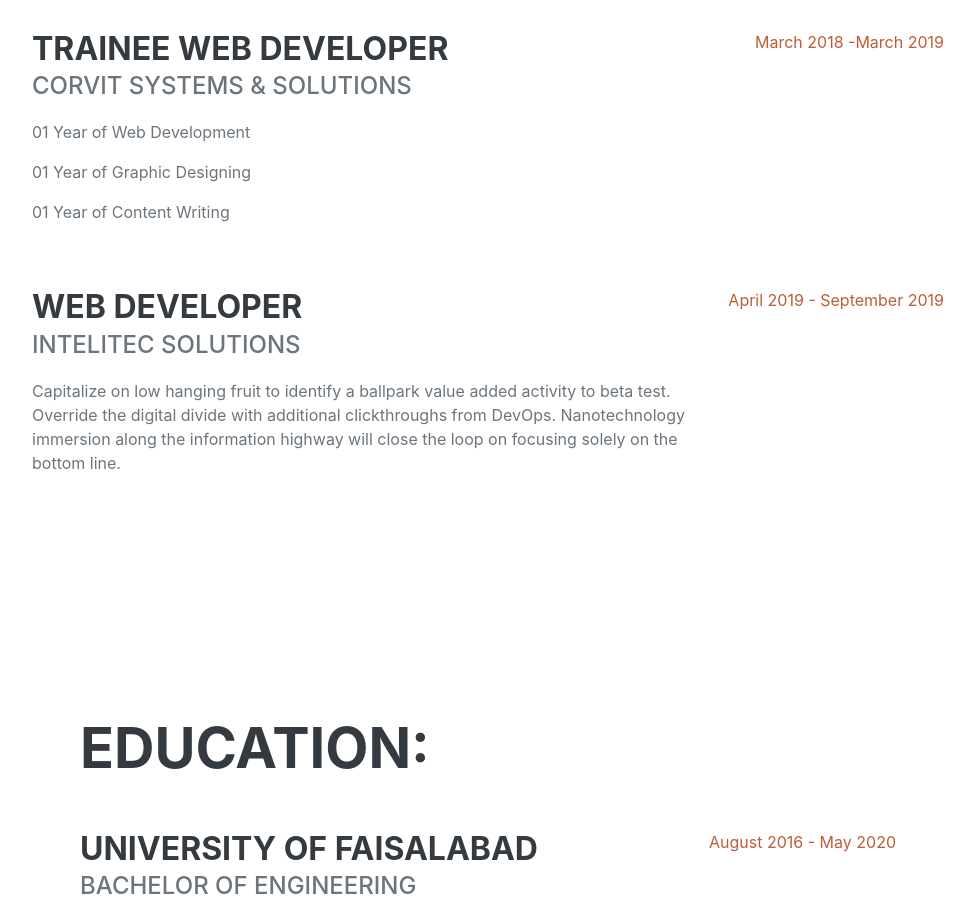
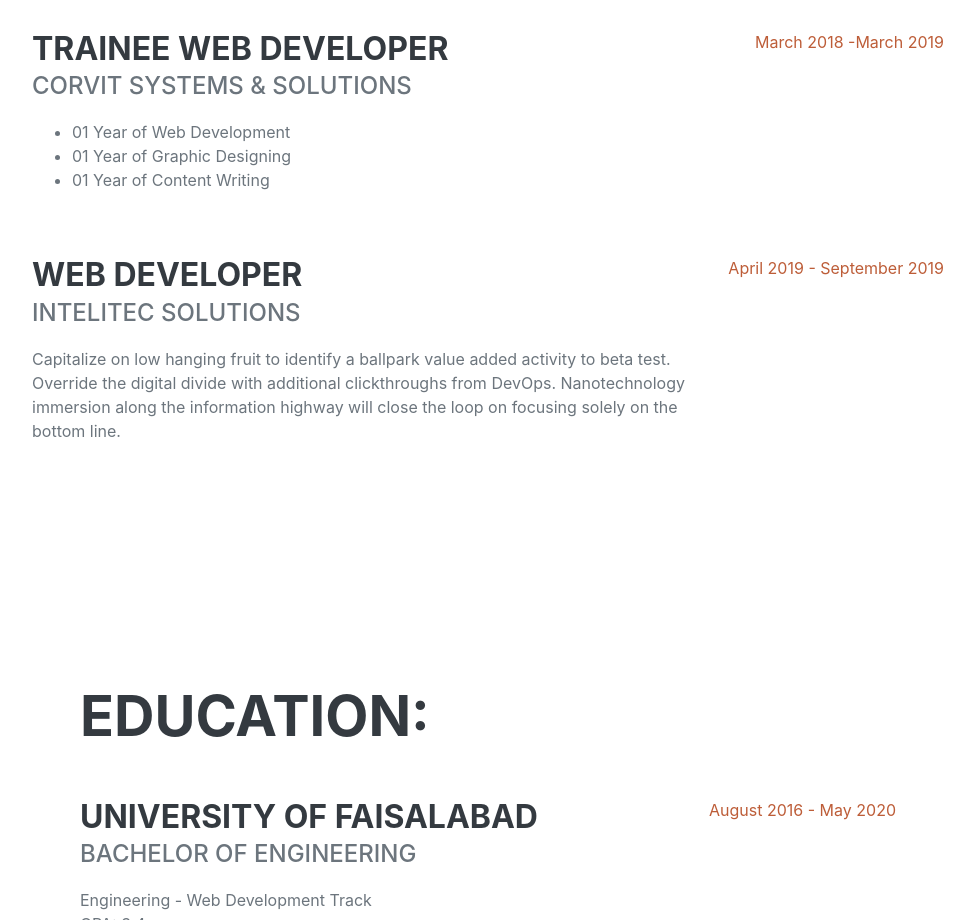
Before and after one commit to Akkas924/Akkas924.github.io, a plain HTML site: page index.html in a window 1280 px wide. Shown: the part 1540-2460 px from the top of the page, without its empty margins (288-1262 px from the left). Drawn offline with nearby package versions, Linux system fonts and the light colour scheme; a web font is replaced by a local one.

Commit message:
list items

```diff
--- a/index.html
+++ b/index.html
@@ -104,9 +104,13 @@
                         <div class="flex-grow-1">
                             <h3 class="mb-0">Trainee Web Developer</h3>
                             <div class="subheading mb-3">Corvit Systems & Solutions</div>
-                            <p>01 Year of Web Development </p>
-                            <p>01 Year of Graphic Designing</p>
-                            <p>01 Year of Content Writing </p>
+                            <p>
+                                <ul>
+                                    <li>01 Year of Web Development</li>
+                                    <li>01 Year of Graphic Designing</li>
+                                    <li>01 Year of Content Writing</li>
+                            </ul>
+                            </p>
                         </div>
                         <div class="flex-shrink-0"><span class="text-primary">March 2018 -March 2019</span></div>
                     </div>
```
